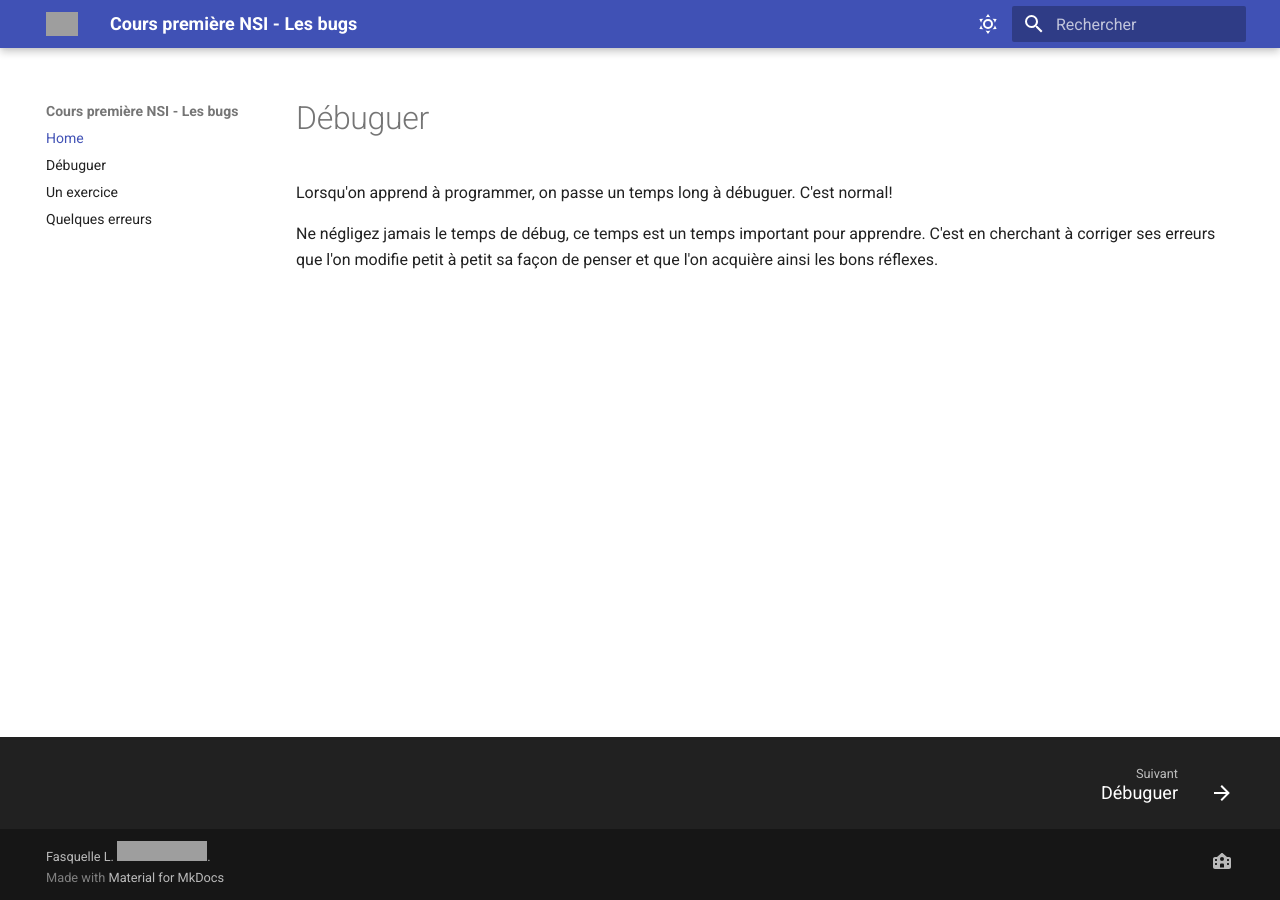
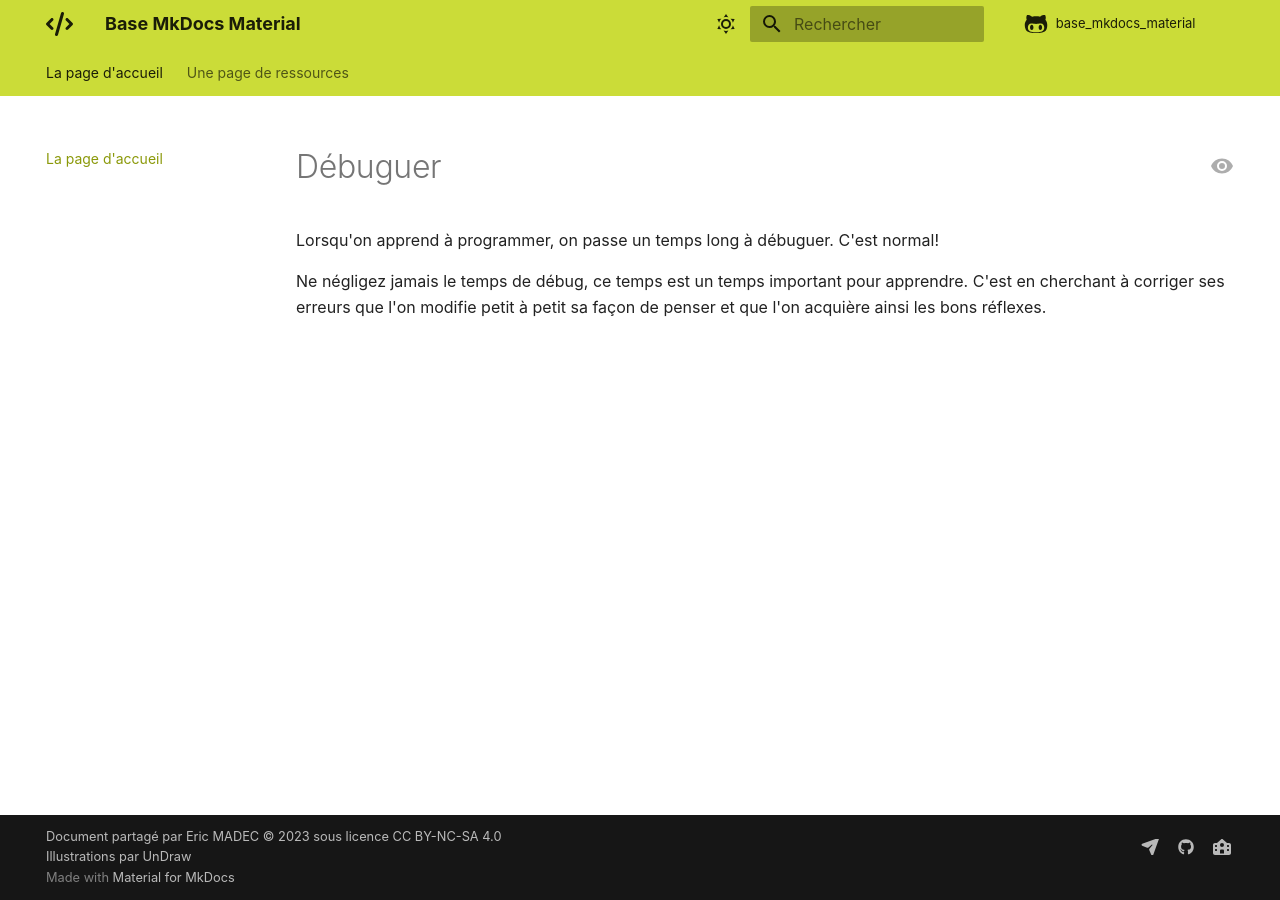
Before and after one commit to lfasquelle/frankfort, an MkDocs documentation site: the page built from docs/index.md, in a window 1280 px wide. Built offline with MkDocs 1.6.1 and Material for MkDocs 9.7.7, drawn with Linux system fonts in a browser that asks for light colours; comment, search, counter and statistics services are not loaded; grey boxes are pictures that could not be loaded.

Commit message:
Update mkdocs.yml

```diff
--- a/mkdocs.yml
+++ b/mkdocs.yml
@@ -1,133 +1,141 @@
-site_name: Cours première NSI - Les bugs
-# site_url: https://lfasquelle.forge.apps.education.fr/executerpython/
-site_author: 'Ludovic Fasquelle'
-#edit_uri: tree/main/docs/
+# Fichier de configuration du site à personnaliser
+### Configuration minimale
+site_name: Base MkDocs Material # Nom du site <70 caractères, apparait dans l'onglet du navigateur
+site_url: https://ericecmorlaix.github.io/base_mkdocs_material/ # Adresse web principale de publication du site, à modifier au format https://votrePseudoGitHub.github.io/votreDepot/
+
+### Configuration du dépôt
+# Ajoute en haut à droite de chaque page du site, icône, nom et lien vers le dépot GitHub du projet.
+repo_url: https://github.com/ericECmorlaix/base_mkdocs_material
+repo_name: 'base_mkdocs_material' # Personnalise le nom générique "GitHub" donné par défaut au lien vers le dépot GitHub du projet.
+edit_uri: edit/main/docs/ # Complément au chemin pour aller depuis `repo_url:` jusqu'au répertoire `docs` ;
+# Ce qui permet avec MkDocs-Material d'ajouter un bouton (crayon) d'édition du code source.md d'une page du site depuis le navigateur
+# (edit => édition avec connexion | blob, tree => lecture anonyme)
+
+### Configuration de métadonnées
+# Métadonnées de description <300 caratères, et d'auteur pour toutes les pages du site
+site_description: Exemple de site de base pour MkDocs avec le thème Material à personaliser
+site_author: "Eric MADEC"
+
+### Configuration de la stucture de navigation
+# Dossier source, chemin relatif au fichier mkdocs.yml
 docs_dir: docs
-# pour ne pas avoir liens dossier/ ne fonctionnant que sous serveur:
-use_directory_urls: false
+# Structure du menu principal de navigation, chemins relatifs au dossier docs_dir
+nav:
+  - La page d'accueil : index.md
+  - Une page de ressources : ressources.md
+  # Référencer vos autres pages ci-dessus...
 
-copyright:
-  Fasquelle L.
-  <a rel="license" href="https://creativecommons.org/licenses/by-nc-sa/4.0/deed.fr"><img alt="Licence Creative Commons" style="border-width:0" src="https://i.creativecommons.org/l/by-nc-sa/4.0/88x31.png" /></a>.
+# Configuration du thème https://squidfunk.github.io/mkdocs-material/creating-your-site/#configuration
+theme:
+    name: material # autres thèmes : https://github.com/mkdocs/mkdocs/wiki/MkDocs-Themes
+    # custom_dir: overrides #
+    font: false  # RGPD ; pas de fonte Google
+    language: fr # français
+    icon:
+      logo: fontawesome/solid/code # image qui apparait dans l'en tête à gauche du titre de la page
+      # et qui est support du lien qui renvoie à la racine du site depuis toutes les pages
+      repo: fontawesome/brands/github-alt # modifie l'icône du lien vers le dépot du projet de l'en tête
+      edit: material/pencil
+      view: material/eye
 
-extra:
-  social:
-    #- icon: fontawesome/solid/paper-plane
-    #  link: mailto:
-    #  name: Mail
-
-    #- icon: fontawesome/brands/gitlab
-    #  link: https://forge.apps.education.fr/lfasquelle/
-    #  name: Dépôt git
-
-    - icon: fontawesome/solid/school
-      link: https://plaine-ain.ent.auvergnerhonealpes.fr/
-      name: Lycée de la plaine de l'Ain
-
-nav:
-    - Home: index.md
-    - Débuguer: debug.md
-    - Un exercice: exercice1.md
-    - Quelques erreurs: bugs.md
+    # Palettes de couleurs jour/nuit, cf : https://squidfunk.github.io/mkdocs-material/setup/changing-the-colors/
+    palette:
+      - scheme: default # nom du thème clair
+        primary: lime # couleur primaire des titres, des liens, ..., à prendre dans la liste
+        accent: amber # couleur d'accentuation au survol des boutons, desliens, ..., à prendre dans la liste
+        toggle: # définition du bouton pour switcher de palette
+          icon: material/weather-sunny # apparence
+          name: Basculer en mode sombre # message
+      - scheme: slate # nom du thème sombre
+        primary: amber
+        accent: lime
+        toggle:
+          icon: material/weather-night
+          name: Basculer en mode clair
+    # Configuration du comportement de la navigation, cf : https://squidfunk.github.io/mkdocs-material/setup/setting-up-navigation/
+    features:
+        #- content.action.edit # pour éditer le code de la page en cliquant sur le crayon
+        - content.action.view # pour voir le code de la page en cliquant sur l'oeil
+        - navigation.instant # active XHR https://fr.wikipedia.org/wiki/XMLHttpRequest
+        - navigation.tabs # Menu de navigation horizontal sous l'en-tête sauf sur appareil mobile
+        - navigation.expand
+        # - navigation.tabs.sticky # Menu de navigation horizontal collant
+        - navigation.top # bouton pour remonter tout en haut de la page
+        - toc.integrate # Table Of Content, table des matières intégrée dans la barre verticale de navigation
+        - header.autohide # masquage automatique de l'en tête du site lorsque l'on descend dans la page
 
 
+### Configuration des extensions MarkDown :
+markdown_extensions: # https://squidfunk.github.io/mkdocs-material/reference/abbreviations/
+    # extensions de la bibliothèque markdown standard
+    - abbr                          # Infobulles sur abbréviations
+    - meta                          # Métadonnées
+    - def_list                      # Listes de définition.
+    - attr_list                     # Sélecteurs CSS et attributs HTML personnalisés
+    - md_in_html                    # Pour écrire en MarkDown dans des balises HTML https://squidfunk.github.io/mkdocs-material/setup/extensions/python-markdown/#markdown-in-html
+    - footnotes                     # Notes[^1] de bas de page.  [^1]: ma note.
+    - admonition                    # Boite d'avertissements  !!! info "ma remarque"
+    - toc:                          # Configuration de la table des matières générée automatiquement à partir des titres du niveau 2
+        permalink: "&num;"          # Ajoute un symbole lien hypertexte vers l'ancre du titre #le-titre
+        toc_depth: 4                # Limite de la profondeur d'inclusion des titres dans la table des matières
+    # extensions de python-markdown https://facelessuser.github.io/pymdown-extensions/
+    - pymdownx.details              # plier/déplier les avertissements.
+    - pymdownx.caret                # texte ^^souligné^^ ou en ^exposant^.
+    - pymdownx.mark                 # texte ==surligné==.
+    - pymdownx.tilde                # texte ~~barré~~ ou en ~indice~.
+    - pymdownx.critic               # Pour du marquage et commentaires de révision de texte
+    - pymdownx.highlight            # Coloration syntaxique du code
+    - pymdownx.inlinehilite         # pour  `#!python  <python en ligne>`
+    - pymdownx.snippets             # Inclusion de fichiers externe.
+    - pymdownx.tasklist:            # Cases à cocher  - [ ]  et - [x]
+        custom_checkbox:    false    #   avec cases d'origine
+        clickable_checkbox: true    #   et cliquables.
+    - pymdownx.tabbed:              # Onglets coulissants.  === "Onglet"
+        alternate_style: true       # Ajout depuis la version 8
+    - pymdownx.superfences          # Imbrication de blocs.
+    - pymdownx.keys:                # Touches du clavier.  ++ctrl+d++
+        separator: "\uff0b"
+    - pymdownx.emoji:               # Émojis  :boom:
+        emoji_index: !!python/name:materialx.emoji.twemoji
+        emoji_generator: !!python/name:materialx.emoji.to_svg
+    - pymdownx.arithmatex:          # Formules en LaTeX
+        generic: true
+        smart_dollar: false
+
+plugins:
+  - search # Inclure une barre de recherche
+  # - mkdocs-jupyter: # Convertir les fichiers .ipynb et .py en pages du site https://github.com/danielfrg/mkdocs-jupyter
+  #     kernel_name: python3
+  #     execute: False
+  #     include_source: True
+
+### Configuration d'une licence
+# Information de droit d'auteur qui s'affiche dans le pied de page pour toutes les pages du site
+copyright: >
+    Document partagé par <a href="https://github.com/ericECmorlaix" target="_blank">Eric MADEC</a>
+    &copy; 2023 sous licence <a href="https://creativecommons.org/licenses/by-nc-sa/4.0/deed.fr" target="_blank">CC BY-NC-SA 4.0</a>
+    <br> Illustrations par <a href="https://undraw.co/" target="_blank">UnDraw</a>
 
 
+### Configuration de liens sociaux https://squidfunk.github.io/mkdocs-material/setup/setting-up-the-footer/#social-links
+extra:
+  social: # A personaliser...
+    - icon: fontawesome/solid/paper-plane
+      link: mailto:eric.madec@ecmorlaix.fr
+      name: Pour toute question, suggestion ou commentaire, écrire à l'auteur
+    - icon: fontawesome/brands/github
+      link: https://github.com/ericECmorlaix/base_mkdocs_material
+      name: dépôt github
+    - icon: fontawesome/solid/school
+      link: https://www.ecmorlaix.fr/nos-etablissements/lycee-notre-dame-du-mur/
+      name: Lycée Notre Dame du Mur
 
-
-#theme: readthedocs
-theme:
-  name: 'material'
-  language: 'fr'
-  logo: style/logo.png
-  favicon: style/logo.png
-  palette: # Palettes de couleurs jour/nuit
-    - media: "(prefers-color-scheme: dark)"
-      scheme: slate
-      primary: blue
-      accent: blue
-      toggle:
-        icon: material/weather-night
-        name: Passer au mode jour
-    - media: "(prefers-color-scheme: light)"
-      scheme: default
-      primary: indigo
-      accent: indigo
-      toggle:
-        icon: material/weather-sunny
-        name: Passer au mode nuit
-
-
-
-
-
-  #palette:
-    #primary: 'indigo'
-    #accent: 'amber'
-  features:
-    #- navigation.instant
-    - navigation.tracking
-    #- navigation.tabs
-    #- navigation.tabs.sticky
-    - navigation.top
-    - navigation.path
-    - toc.integrate
-    - header.autohide
-    - search.suggest
-    - search.highlight
-    - navigation.footer
-
-
-
-
-
-
-
-
-extra_css:
-  - 'style/extra.css'
-
+# Configuration de javascripts complémentaires
 extra_javascript:
-  #- javascripts/config.js
-  #- javascripts/pyodid.js
-  # - xtra/javascripts/interpreter.js
-  #- javascripts/repl.js
+  - javascripts/config.js
   - https://polyfill.io/v3/polyfill.min.js?features=es6
   - https://cdn.jsdelivr.net/npm/mathjax@3/es5/tex-mml-chtml.js
-  #- https://cdn.jsdelivr.net/pyodide/v0.17.0/full/pyodide.js    #chargé dans l'extension du template html overrides/main.html
 
-  - 'https://cdnjs.cloudflare.com/ajax/libs/mathjax/2.7.0/MathJax.js?config=TeX-MML-AM_CHTML'
-
-
-#https://python-markdown.github.io/extensions/
-#https://squidfunk.github.io/mkdocs-material/extensions/pymdown/
-#https://github.com/Python-Markdown/markdown/wiki/Third-Party-Extensions
-
-markdown_extensions:
-    - attr_list #https://python-markdown.github.io/extensions/attr_list/
-    - pymdownx.tasklist:
-        custom_checkbox: true
-        clickable_checkbox: true
-    - pymdownx.arithmatex #https://squidfunk.github.io/mkdocs-material/extensions/pymdown/
-    - pymdownx.details #https://facelessuser.github.io/pymdown-extensions/extensions/details/
-    - pymdownx.superfences #https://facelessuser.github.io/pymdown-extensions/extensions/superfences/
-    - pymdownx.emoji:
-        #emoji_index: !!python/name:material.extensions.emoji.twemoji
-        emoji_generator: !!python/name:pymdownx.emoji.to_svg
-  #https://facelessuser.github.io/pymdown-extensions/extensions/emoji/
-  #https://www.emojicopy.com/
-    - meta  # https://squidfunk.github.io/mkdocs-material/extensions/metadata/
-    - codehilite:
-        linenums: true  # https://squidfunk.github.io/mkdocs-material/extensions/codehilite/
-    - admonition  #https://squidfunk.github.io/mkdocs-material/extensions/admonition/
-    - toc:
-        permalink: '☘'
-        baselevel: 1
-        separator: "_"
-
-
-plugins:
-  - search
-  - awesome-pages:
-      collapse_single_pages: false
-      strict: false
+# Configuration de css complémentaires
+extra_css:
+  - stylesheets/extra.css
```
